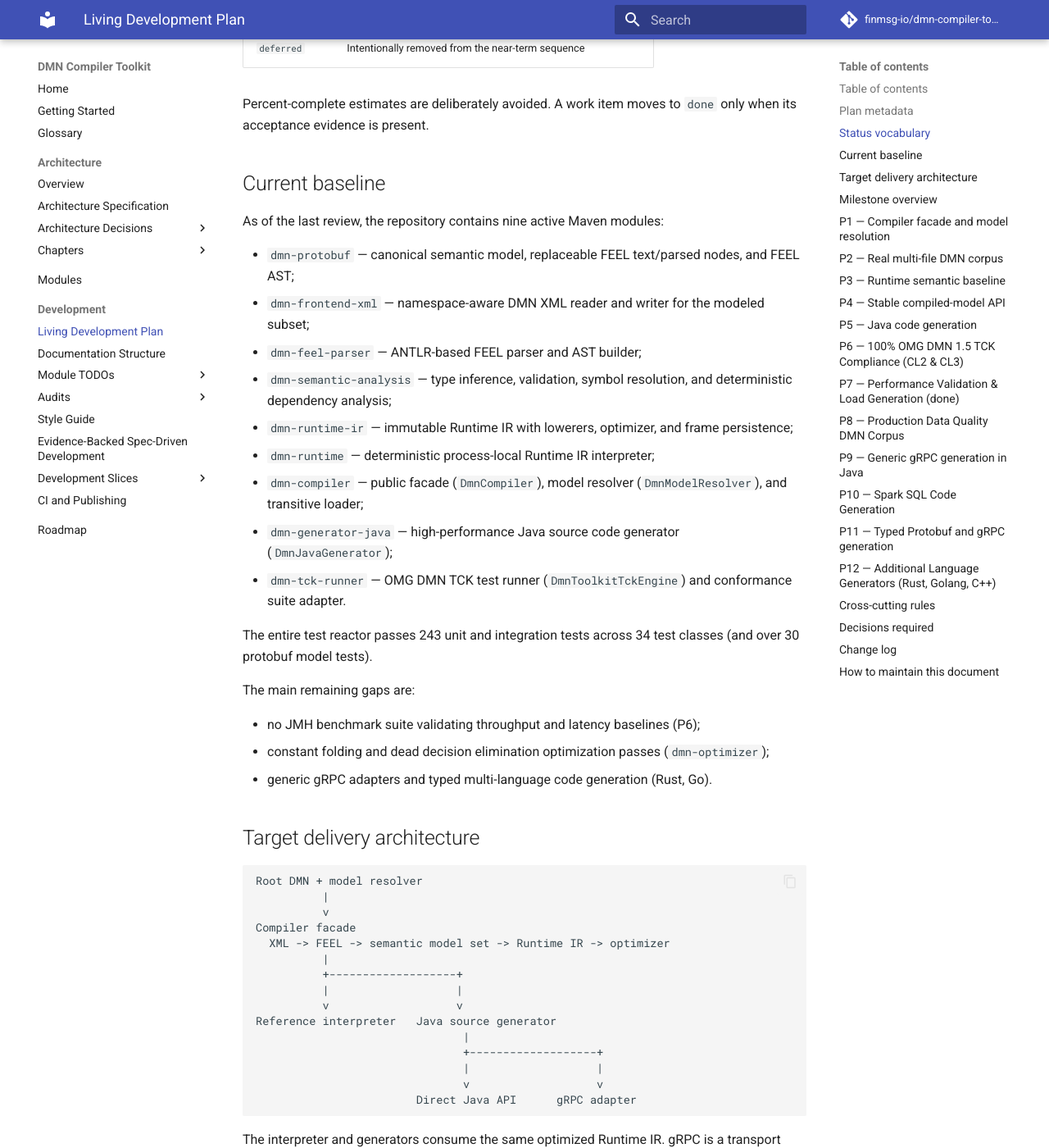
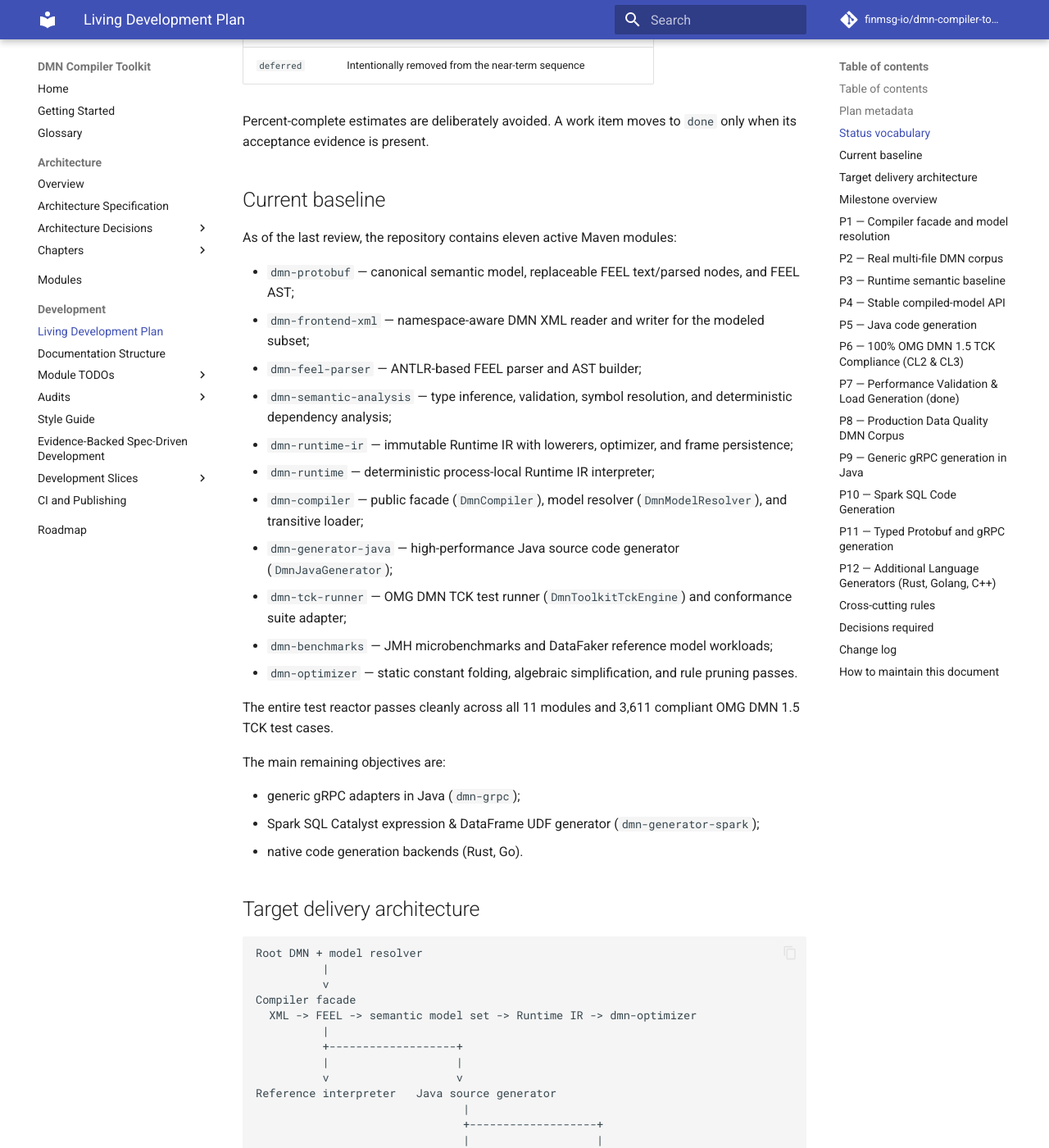
Before and after one commit to finmsg-io/dmn-compiler-toolkit, an MkDocs documentation site: the page built from docs/development-plan.md, in a window 1280 px wide and 1400 px high, scrolled down 1739 px. Shown: the whole window at 82% size. Built offline with MkDocs 1.6.1 and Material for MkDocs 9.7.7, drawn with Linux system fonts in a browser that asks for light colours; comment, search, counter and statistics services are not loaded; some of the changed text lies outside the part shown.

Commit message:
Implemented dmn-optimizer

```diff
--- a/docs/development-plan.md
+++ b/docs/development-plan.md
@@ -60,7 +60,7 @@ only when its acceptance evidence is present.
 <a id="contents-section-3"></a>
 ## Current baseline
 
-As of the last review, the repository contains nine active Maven modules:
+As of the last review, the repository contains eleven active Maven modules:
 
 - `dmn-protobuf` — canonical semantic model, replaceable FEEL text/parsed nodes, and FEEL AST;
 - `dmn-frontend-xml` — namespace-aware DMN XML reader and writer for the modeled subset;
@@ -70,15 +70,17 @@ As of the last review, the repository contains nine active Maven modules:
 - `dmn-runtime` — deterministic process-local Runtime IR interpreter;
 - `dmn-compiler` — public facade (`DmnCompiler`), model resolver (`DmnModelResolver`), and transitive loader;
 - `dmn-generator-java` — high-performance Java source code generator (`DmnJavaGenerator`);
-- `dmn-tck-runner` — OMG DMN TCK test runner (`DmnToolkitTckEngine`) and conformance suite adapter.
+- `dmn-tck-runner` — OMG DMN TCK test runner (`DmnToolkitTckEngine`) and conformance suite adapter;
+- `dmn-benchmarks` — JMH microbenchmarks and DataFaker reference model workloads;
+- `dmn-optimizer` — static constant folding, algebraic simplification, and rule pruning passes.
 
-The entire test reactor passes 243 unit and integration tests across 34 test classes (and over 30 protobuf model tests).
+The entire test reactor passes cleanly across all 11 modules and 3,611 compliant OMG DMN 1.5 TCK test cases.
 
-The main remaining gaps are:
+The main remaining objectives are:
 
-- no JMH benchmark suite validating throughput and latency baselines (P6);
-- constant folding and dead decision elimination optimization passes (`dmn-optimizer`);
-- generic gRPC adapters and typed multi-language code generation (Rust, Go).
+- generic gRPC adapters in Java (`dmn-grpc`);
+- Spark SQL Catalyst expression & DataFrame UDF generator (`dmn-generator-spark`);
+- native code generation backends (Rust, Go).
 
 <a id="contents-section-4"></a>
 ## Target delivery architecture
@@ -88,7 +90,7 @@ Root DMN + model resolver
           |
           v
 Compiler facade
-  XML -> FEEL -> semantic model set -> Runtime IR -> optimizer
+  XML -> FEEL -> semantic model set -> Runtime IR -> dmn-optimizer
           |
           +-------------------+
           |                   |
@@ -115,12 +117,13 @@ a transport adapter around generated Java, not a separate DMN execution engine.
 | P4 | Stable compiled-model API | `done` | P1, P3 | Callers use model/input/decision names without internal slot knowledge |
 | P5 | Java code generation | `done` | P3, P4 | Generated Java matches the interpreter on the shared corpus |
 | P6 | 100% OMG DMN 1.5 TCK Compliance | `done` | P3, P5 | 100% pass rate on official OMG DMN 1.5 TCK suite for both Interpreter and `dmn-generator-java` |
-| P7 | Performance Validation & Load Generation | `ready` | P5, P6 | JMH & multi-threaded load testing establish throughput and $P_{99}$ latency baselines |
-| P8 | Production Data Quality DMN Corpus | `ready` | P2, P5 | Real-world Data Quality DMN model corpus (field hygiene, regex format, cross-field validation, scoring) |
-| P9 | Generic gRPC generation in Java | `ready` | P4, P5 | Transport-neutral `evaluation.proto` and Java gRPC service adapters backed by generated Java decisions |
-| P10 | Spark SQL Code Generation | `ready` | P5 | Native Spark SQL Catalyst expressions and DataFrame UDFs generated from DMN models |
-| P11 | Typed Protobuf and gRPC generation | `proposed` | P9, P10 | Eligible DMN types produce deterministic typed service contracts |
-| P12 | Additional Language Generators (Rust, Go, C++) | `proposed` | P5, P10 | Native zero-allocation binaries in Rust, Go handlers, and C++ decision engines |
+| P7 | Performance Validation & Load Generation | `done` | P5, P6 | JMH microbenchmarks (`dmn-benchmarks`) establish throughput and latency baselines |
+| P8 | Static Optimizer Pass | `done` | P5, P7 | Constant folding, algebraic simplification, and rule pruning passes (`dmn-optimizer`) |
+| P9 | Production Data Quality DMN Corpus | `done` | P2, P5 | Real-world Data Quality DMN model corpus (`dq-field-validation`, `dq-cross-field-consistency`, `dq-scoring`) |
+| P10 | Generic gRPC generation in Java | `ready` | P4, P5 | Transport-neutral `evaluation.proto` and Java gRPC service adapters backed by generated Java decisions |
+| P11 | Spark SQL Catalyst & DataFrame UDF generator | `proposed` | P5, P8 | Lowering FEEL and decision tables to Spark SQL Catalyst expressions |
+| P12 | Typed Protobuf and gRPC generation | `proposed` | P10, P11 | Eligible DMN types produce deterministic typed service contracts |
+| P13 | Additional Language Generators (Rust, Go, C++) | `proposed` | P5, P10 | Native zero-allocation binaries in Rust, Go handlers, and C++ decision engines |
 
 <a id="contents-section-6"></a>
 ## P1 — Compiler facade and model resolution
```
Also changed, not shown: other parts of docs/development-plan.md (+4 -4 lines), dmn-feel-parser/README.md (+9 -93 lines), dmn-optimizer/README.md (added, +16 -0 lines), docs/audits/assessment-architecture-data-quality-corpus.md (added, +38 -0 lines), docs/audits/assessment-implementation-data-quality-corpus.md (added, +35 -0 lines), docs/audits/index.md (+2 -0 lines), docs/index.md (+3 -0 lines), docs/modules.md (+1 -1 lines), docs/roadmap.md (+1 -1 lines), docs/todos/dmn-optimizer.md (added, +21 -0 lines).
